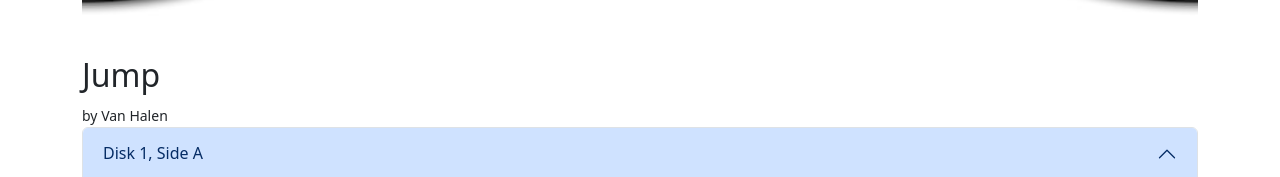
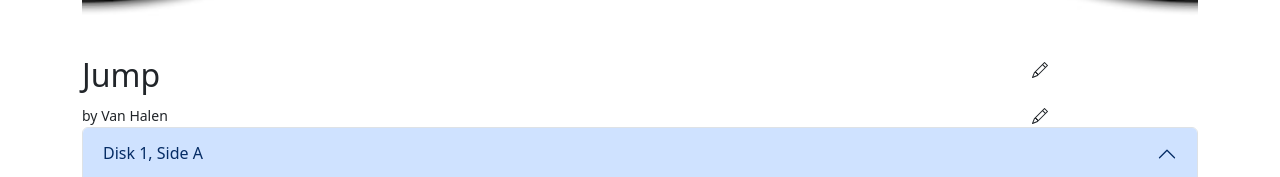
Before and after one commit to aabarmin/smart-collections, a React (Create React App) app: page /library/1 in a window 1280 px wide. Shown: the part 1183-1360 px from the top of the page. Built offline with nearby package versions, Linux system fonts and the light colour scheme.

Commit message:
Just before adding forms

```diff
--- /dev/null
+++ b/src/component/button-cancel.tsx
@@ -0,0 +1,10 @@
+import React from "react";
+import { XCircle } from "react-bootstrap-icons";
+
+interface Props {
+    onClick: () => void
+}
+
+export default function ButtonCancel({onClick}: Props) {
+    return <XCircle onClick={onClick} />
+}
--- /dev/null
+++ b/src/component/button-edit.tsx
@@ -0,0 +1,14 @@
+import React from "react";
+import { Pencil } from "react-bootstrap-icons";
+
+interface Props {
+    onClick: () => void
+}
+
+export default function ButtonEdit({
+    onClick
+} : Props) {
+    return (
+        <Pencil onClick={onClick} />
+    )
+}
--- /dev/null
+++ b/src/component/button-save.tsx
@@ -0,0 +1,6 @@
+import React from "react";
+import { CheckCircle } from "react-bootstrap-icons";
+
+export default function ButtonSave() {
+    return <CheckCircle />;
+}
--- a/src/component/vinyl-artist.tsx
+++ b/src/component/vinyl-artist.tsx
@@ -1,21 +1,45 @@
-import React from "react";
+import { Col, Form, Row } from "react-bootstrap";
+import ButtonEdit from "./button-edit";
+import { useCallback, useState } from "react";
+import ButtonSave from "./button-save";
+import ButtonCancel from "./button-cancel";
 
 interface Props {
     artist: string;
-    editable: boolean;
 }
 
 export default function AlbumArtist({
-    artist,
-    editable
+    artist
 }: Props) {
+    const [editable, setEditable] = useState(false);
+    const toggleEdit = useCallback(() => {
+        setEditable(!editable);
+    }, [editable]);
+
     if (!editable) {
-        return <small>by {artist}</small>
+        return (
+            <Row>
+                <Col>
+                    <small>by {artist}</small>
+                </Col>
+                <Col xs={2}>
+                    <ButtonEdit onClick={toggleEdit} />
+                </Col>
+            </Row>
+        )
     }
 
     return (
-        <div>
-            Editable
-        </div>
+        <Row>
+            <Col>
+                <Form.Control type="text" />
+            </Col>
+            <Col xs={1}>
+                <ButtonSave />
+            </Col>
+            <Col xs={2}>
+                <ButtonCancel onClick={toggleEdit} />
+            </Col>
+        </Row>
     )
 }
--- a/src/component/vinyl-details.tsx
+++ b/src/component/vinyl-details.tsx
@@ -39,8 +39,8 @@
             <Subheader header={vinyl.title} />
             <Container>
                 <Covers images={vinyl.images} editable={false} />
-                <VinylTitle title={vinyl.title} editable={false} />
-                <VinylArtist artist={vinyl.artist} editable={false} />
+                <VinylTitle title={vinyl.title} />
+                <VinylArtist artist={vinyl.artist} />
                 <VinylSides sides={sides} editable={false} />
             </Container>
         </>
--- a/src/component/vinyl-title.tsx
+++ b/src/component/vinyl-title.tsx
@@ -1,21 +1,45 @@
-import React from "react";
+import { Col, Form, Row } from "react-bootstrap";
+import ButtonEdit from "./button-edit";
+import { useCallback, useState } from "react";
+import ButtonSave from "./button-save";
+import ButtonCancel from "./button-cancel";
 
 interface Props {
     title: string;
-    editable: boolean;
 }
 
 export default function VinylTitle({
-    title,
-    editable = false
+    title
 }: Props) {
+    const [editable, setEditable] = useState(false);
+    const toggleEdit = useCallback(() => {
+        setEditable(!editable);
+    }, [editable]);
+
     if (!editable) {
-        return <h2>{title}</h2>
+        return (
+            <Row>
+                <Col>
+                    <h2>{title}</h2>
+                </Col>
+                <Col xs={2}>
+                    <ButtonEdit onClick={toggleEdit} />
+                </Col>
+            </Row>
+        )
     }
 
     return (
-        <div>
-            {title}
-        </div>
+        <Row>
+            <Col>
+                <Form.Control type="text" />
+            </Col>
+            <Col xs={1}>
+                <ButtonSave />
+            </Col>
+            <Col xs={2}>
+                <ButtonCancel onClick={toggleEdit} />
+            </Col>
+        </Row>
     )
 }
```
